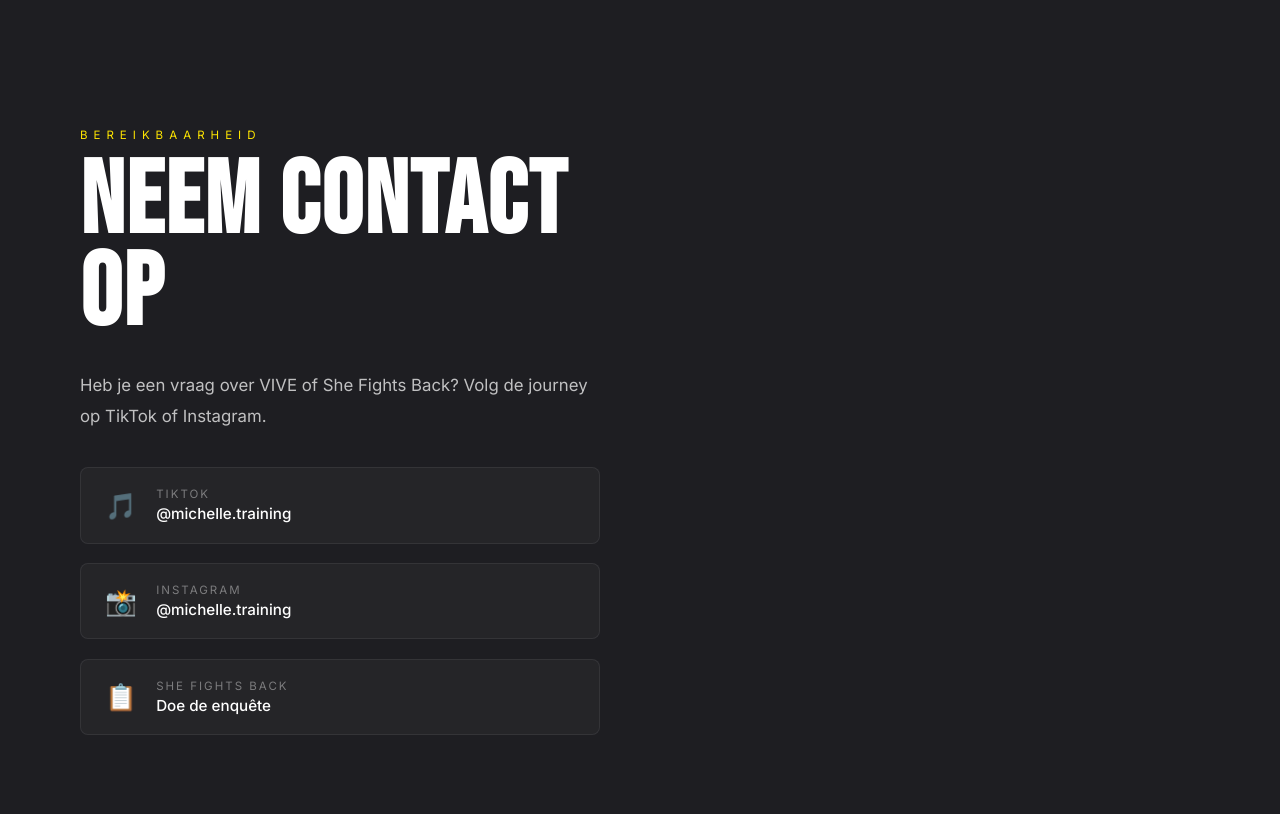
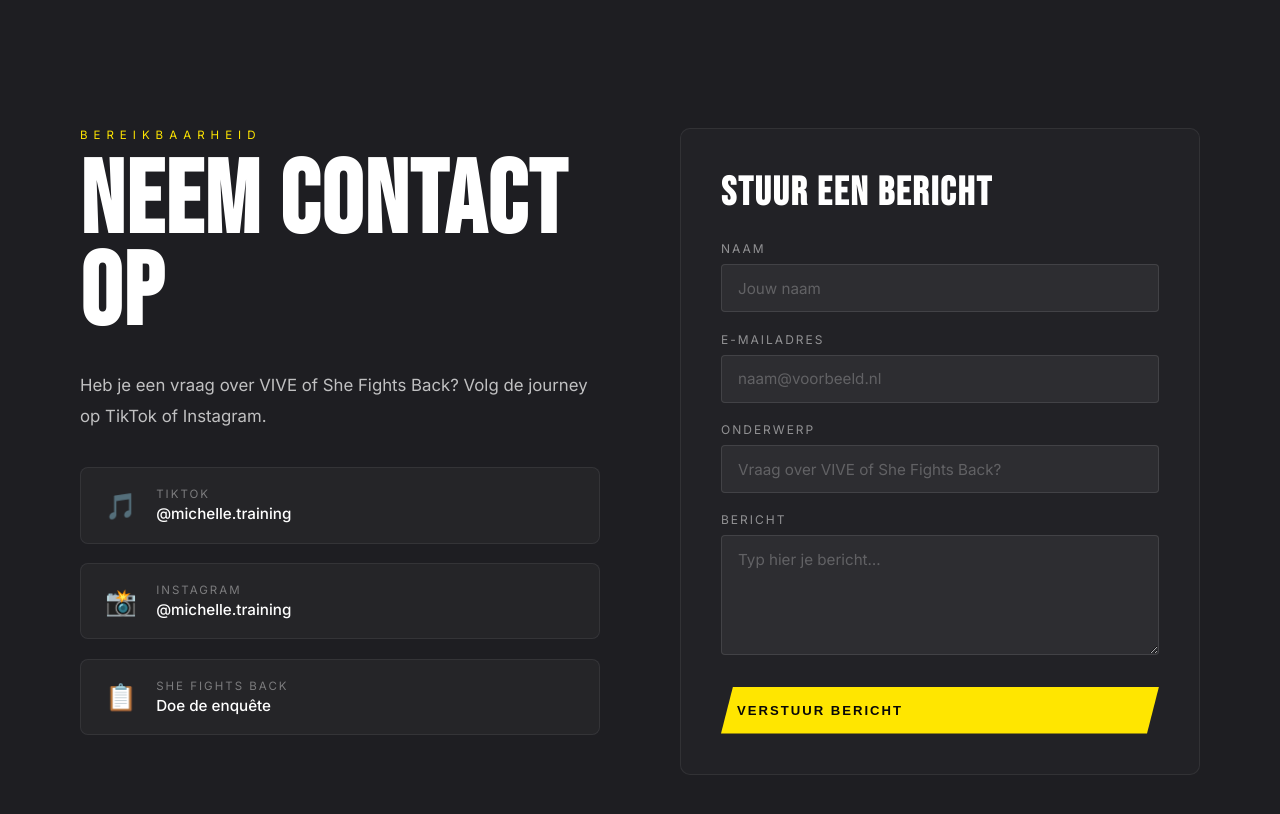
Before and after one commit to FrankieNL/Michelleverhoef, a website: page index.html in a window 1280 px wide. Shown: the part 3260-4074 px from the top of the page. Drawn offline with nearby package versions, Linux system fonts and the light colour scheme; files whose address does not match are found by name; a web font is replaced by a local one.

Commit message:
Contactformulier zichtbaar maken (display:none verwijderd)
Made-with: Cursor

```diff
--- a/index.html
+++ b/index.html
@@ -933,7 +933,7 @@
           </a>
         </div>
       </div>
-      <div class="reveal-r" style="display:none">
+      <div class="reveal-r">
         <div class="contact-form">
           <h3>Stuur een bericht</h3>
           <form id="contact-form" novalidate>
```
